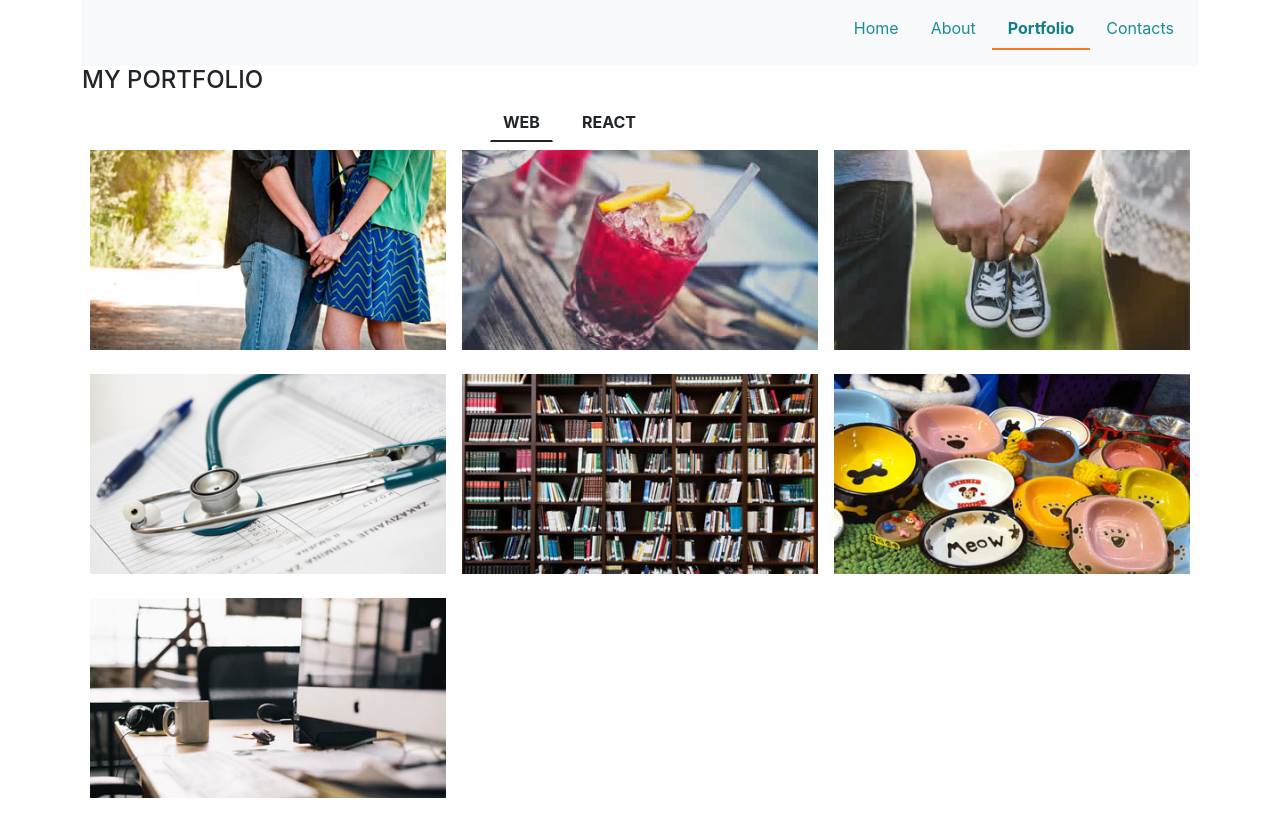
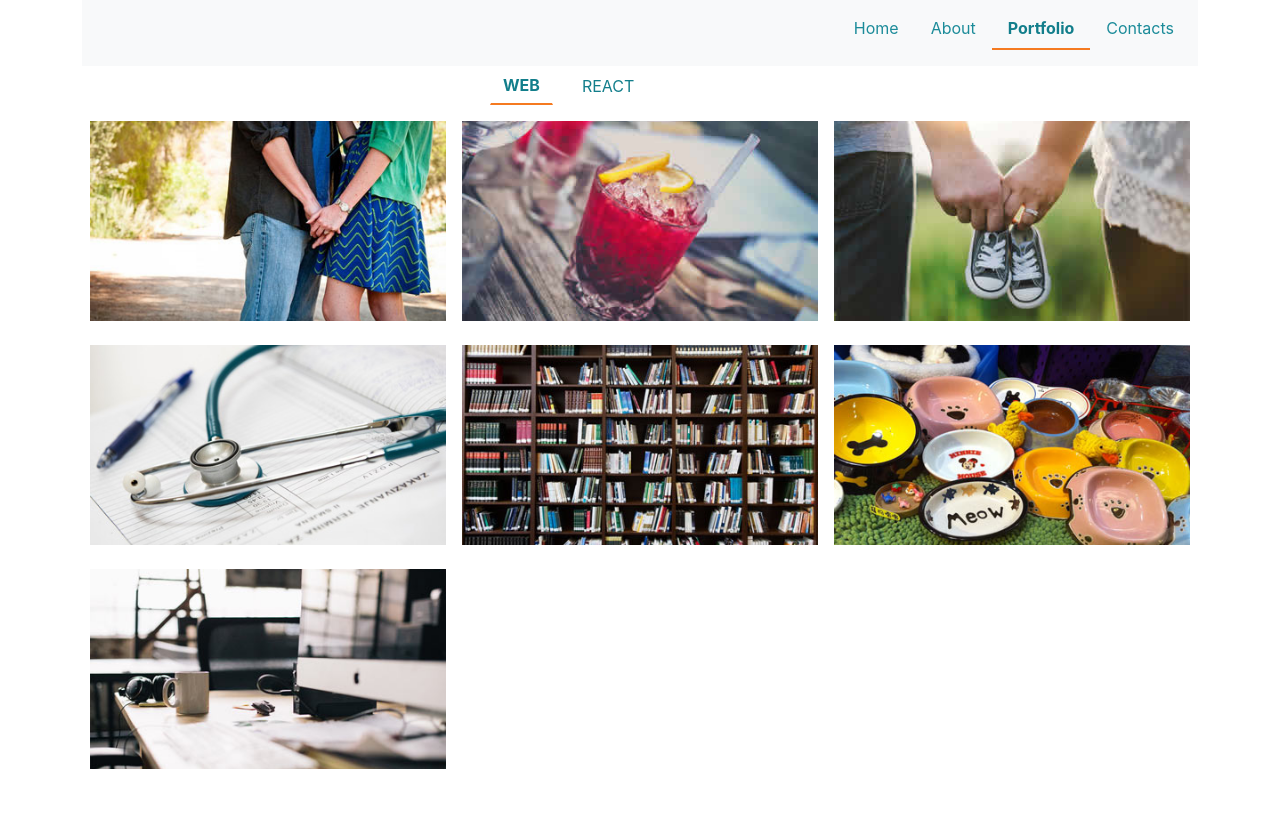
Before and after one commit to Dulatto/react-portfolio-2, a React (Create React App) app: page / in a window 1280 px wide. Both pictures are taken after a click on the tab "Portfolio". Built offline with nearby package versions, Linux system fonts and the light colour scheme.

Commit message:
portfolio

```diff
--- a/src/App.css
+++ b/src/App.css
@@ -15,6 +15,12 @@
   background-color: transparent ;
   border-bottom: 2px solid #f57a20;
   font-weight: 700;
+}
+.portfolio button{
+  color: #127e8b;
+}
+.portfolio .btn:hover{
+  color: #127e8b;
 }
 
 .nav-link, .nav-link:focus, .nav-link:hover  {
@@ -77,8 +83,9 @@
    box-shadow: 0 0 0 0rem rgb(13 110 253 / 25%);
 }
 .portfolio .border-bottom {
-  border-bottom: 2px solid #212529!important;
+  border-bottom: 2px solid #f57a20!important;
 }
+
 .portfolio .btn{
   border-radius: 0rem;
 }
--- a/src/Components/PortfolioPage.js
+++ b/src/Components/PortfolioPage.js
@@ -66,13 +66,13 @@ function PortfolioPage(props) {
 
     return (
         <div>
-            <h4>MY PORTFOLIO</h4>
+
             <div className="row portfolio">
                 <div className="col-12 ">
-                    <div className="mx-auto button-group" >
+                    <div className="mx-auto button-group mb-2" >
 
-                        <button type="button" className={`btn fw-bold me-3 ${activeButton === 'web' ? 'border-bottom' : null}`} name='web' onClick={(e) => handleButtonName(e)}>WEB </button>
-                        <button type="button" className={`btn fw-bold me-3 ${activeButton === 'react' ? 'border-bottom' : null}`} name='react' onClick={(e) => handleButtonName(e)}>REACT</button>
+                        <button type="button" className={`btn  me-3 ${activeButton === 'web' ? 'border-bottom fw-bold' : null}`} name='web' onClick={(e) => handleButtonName(e)}>WEB </button>
+                        <button type="button" className={`btn  me-3 ${activeButton === 'react' ? 'border-bottom fw-bold' : null}`} name='react' onClick={(e) => handleButtonName(e)}>REACT</button>
                     </div>
                 </div>
                 <div className="col-12 position-relative">
```
Also changed, not shown: public/logo192.png (added).
